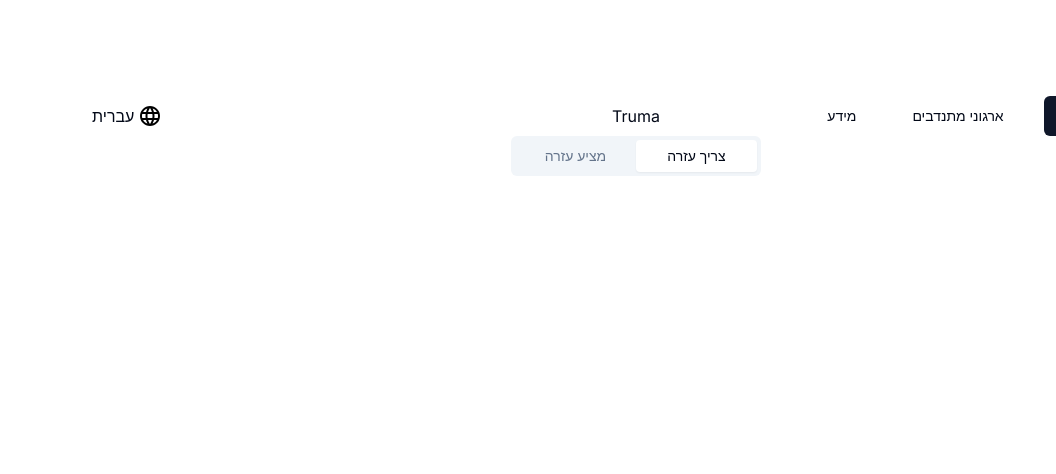
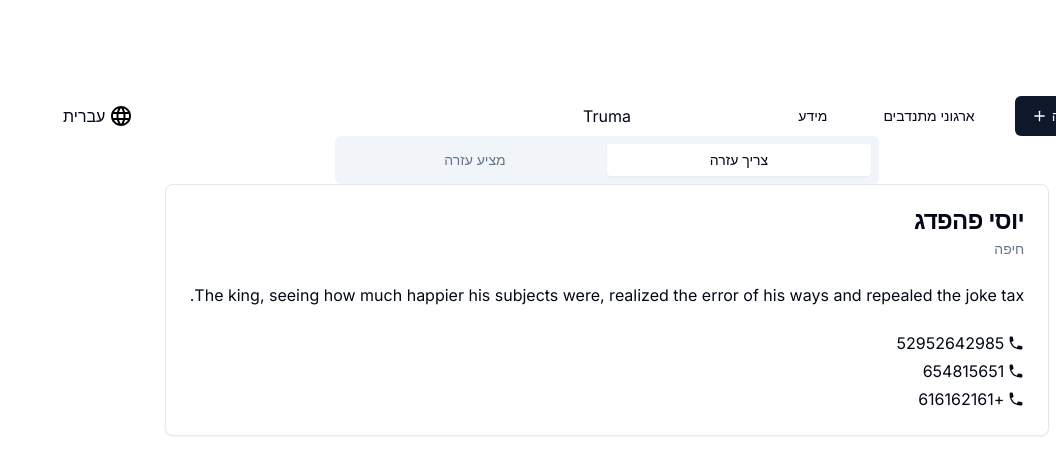
Before and after one commit to matveisch/truma, a Next.js app: page / in a window 1280 px wide. Shown: the top 474 px of the page, without its empty margins (224-1280 px from the left). Built offline with nearby package versions, Linux system fonts and the light colour scheme.

Commit message:
card rdy

```diff
--- a/src/app/page.tsx
+++ b/src/app/page.tsx
@@ -1,12 +1,13 @@
 import Header from '@/components/Header';
+import Post from '@/components/post';
 import { Tabs, TabsList, TabsTrigger } from '@/components/ui/tabs';
 
 export default function Home() {
   return (
     <main className="flex min-h-screen flex-col items-center p-24">
       <Header />
-      <Tabs defaultValue="need-help" className="w-[250px]">
-        <TabsList className="w-full">
+      <Tabs defaultValue="need-help" className="w-[50%] min-w[250px]">
+        <TabsList className="w-full py-6 px-2">
           <TabsTrigger value="offer-help" className="w-full">
             מציע עזרה
           </TabsTrigger>
@@ -15,6 +16,12 @@ export default function Home() {
           </TabsTrigger>
         </TabsList>
       </Tabs>
+      <Post
+        name="יוסי פהפדג"
+        city="חיפה"
+        message="The king, seeing how much happier his subjects were, realized the error of his ways and repealed the joke tax."
+        phones={['52952642985', '654815651', '+616162161']}
+      />
     </main>
   );
 }
--- /dev/null
+++ b/src/components/post.tsx
@@ -0,0 +1,70 @@
+import { Card, CardContent, CardDescription, CardTitle, CardHeader } from './ui/card';
+interface postProps {
+  name: string;
+  city: string;
+  message: string;
+  phones: string[];
+  urgency?: string;
+}
+export default function Post({ name, city, message, phones, urgency }: postProps) {
+  return (
+    <Card
+      className={
+        urgency == '1'
+          ? 'border-red-600 bg-red-100'
+          : urgency == '2'
+          ? 'border-orange-600 bg-orange-100'
+          : urgency == '3'
+          ? 'border-blue-600 bg-blue-100'
+          : ''
+      }
+    >
+      <CardHeader>
+        <div className="flex flex-row-reverse justify-between align-middle">
+          {urgency && (
+            <div>
+              <small className="text-gray-600 font-bold">דחפות:</small>
+              {urgency == '1' ? (
+                <p className="text-red-600">שעה 1</p>
+              ) : urgency == '2' ? (
+                <p className="text-orange-600">12 שעות</p>
+              ) : urgency == '3' ? (
+                <p className="text-blue-600">24 שעות</p>
+              ) : (
+                <p>לא דחוף</p>
+              )}
+            </div>
+          )}
+
+          <CardTitle className="ml-auto">{name}</CardTitle>
+        </div>
+        <CardDescription>{city}</CardDescription>
+      </CardHeader>
+      <CardContent>
+        <p>{message}</p>
+      </CardContent>
+      <CardContent className="flex flex-col gap-1">
+        {phones.map((item, index) => {
+          return (
+            <p key={index} className="flex items-center gap-1">
+              <svg
+                xmlns="http://www.w3.org/2000/svg"
+                viewBox="0 0 20 20"
+                fill="currentColor"
+                className="w-4 h-4"
+              >
+                <path
+                  fillRule="evenodd"
+                  d="M2 3.5A1.5 1.5 0 013.5 2h1.148a1.5 1.5 0 011.465 1.175l.716 3.223a1.5 1.5 0 01-1.052 1.767l-.933.267c-.41.117-.643.555-.48.95a11.542 11.542 0 006.254 6.254c.395.163.833-.07.95-.48l.267-.933a1.5 1.5 0 011.767-1.052l3.223.716A1.5 1.5 0 0118 15.352V16.5a1.5 1.5 0 01-1.5 1.5H15c-1.149 0-2.263-.15-3.326-.43A13.022 13.022 0 012.43 8.326 13.019 13.019 0 012 5V3.5z"
+                  clipRule="evenodd"
+                />
+              </svg>
+
+              {item}
+            </p>
+          );
+        })}
+      </CardContent>
+    </Card>
+  );
+}
--- /dev/null
+++ b/src/components/ui/card.tsx
@@ -0,0 +1,79 @@
+import * as React from "react"
+
+import { cn } from "@/lib/utils"
+
+const Card = React.forwardRef<
+  HTMLDivElement,
+  React.HTMLAttributes<HTMLDivElement>
+>(({ className, ...props }, ref) => (
+  <div
+    ref={ref}
+    className={cn(
+      "rounded-lg border bg-card text-card-foreground shadow-sm",
+      className
+    )}
+    {...props}
+  />
+))
+Card.displayName = "Card"
+
+const CardHeader = React.forwardRef<
+  HTMLDivElement,
+  React.HTMLAttributes<HTMLDivElement>
+>(({ className, ...props }, ref) => (
+  <div
+    ref={ref}
+    className={cn("flex flex-col space-y-1.5 p-6", className)}
+    {...props}
+  />
+))
+CardHeader.displayName = "CardHeader"
+
+const CardTitle = React.forwardRef<
+  HTMLParagraphElement,
+  React.HTMLAttributes<HTMLHeadingElement>
+>(({ className, ...props }, ref) => (
+  <h3
+    ref={ref}
+    className={cn(
+      "text-2xl font-semibold leading-none tracking-tight",
+      className
+    )}
+    {...props}
+  />
+))
+CardTitle.displayName = "CardTitle"
+
+const CardDescription = React.forwardRef<
+  HTMLParagraphElement,
+  React.HTMLAttributes<HTMLParagraphElement>
+>(({ className, ...props }, ref) => (
+  <p
+    ref={ref}
+    className={cn("text-sm text-muted-foreground", className)}
+    {...props}
+  />
+))
+CardDescription.displayName = "CardDescription"
+
+const CardContent = React.forwardRef<
+  HTMLDivElement,
+  React.HTMLAttributes<HTMLDivElement>
+>(({ className, ...props }, ref) => (
+  <div ref={ref} className={cn("p-6 pt-0", className)} {...props} />
+))
+CardContent.displayName = "CardContent"
+
+const CardFooter = React.forwardRef<
+  HTMLDivElement,
+  React.HTMLAttributes<HTMLDivElement>
+>(({ className, ...props }, ref) => (
+  <div
+    ref={ref}
+    className={cn("flex items-center p-6 pt-0", className)}
+    {...props}
+  />
+))
+CardFooter.displayName = "CardFooter"
+
+export { Card, CardHeader, CardFooter, CardTitle, CardDescription, CardContent }
```
Also changed, not shown: src/app/globals.css (line endings or trailing spaces).
